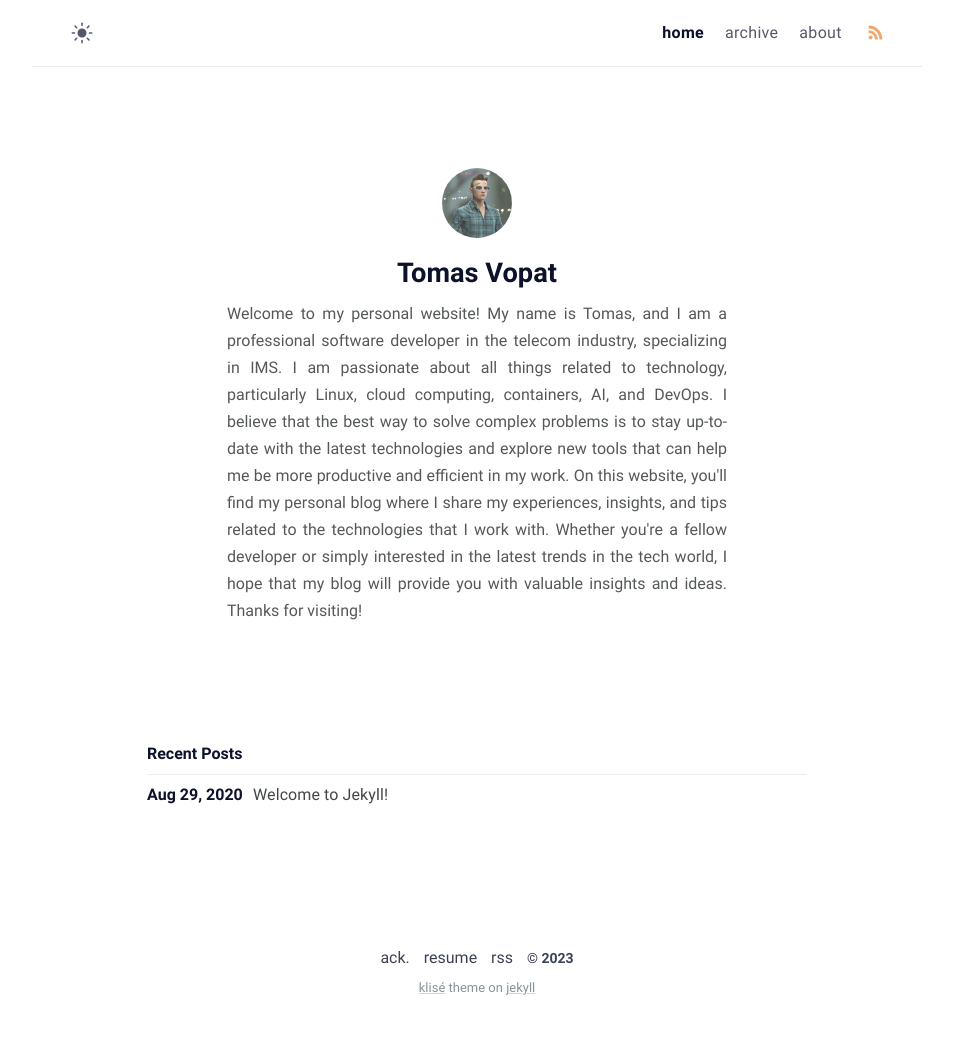
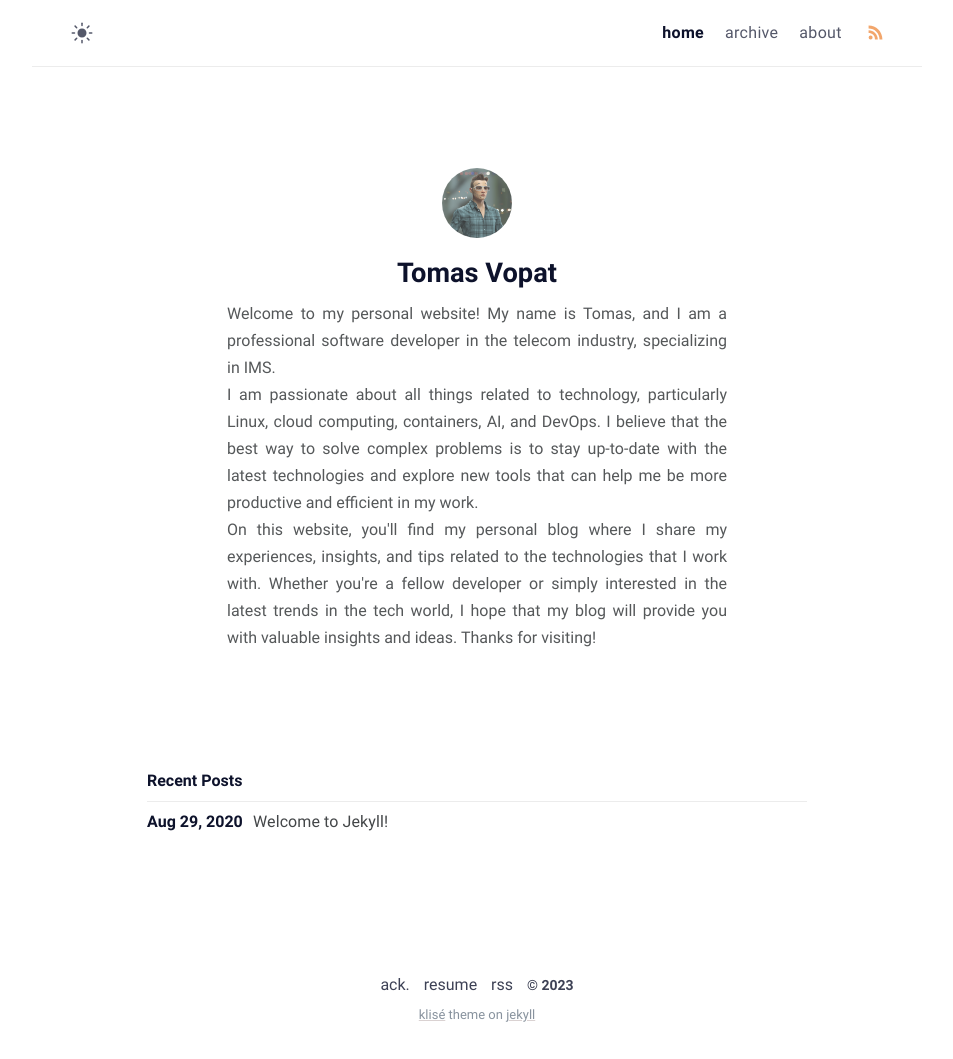
Before and after one commit to tomvopat/personal_webpage, a Jekyll site: the page built from data/index.md, in a window 1280 px wide. Shown: the whole page, without its empty margins (163-1116 px from the left). Built offline with Jekyll 4.4.1, drawn with Linux system fonts in a browser that asks for light colours; before the commit the page ends 1032 px from its top, so only the background shows below that.

Commit message:
Respect newline characters in bio

```diff
--- a/data/_includes/author.html
+++ b/data/_includes/author.html
@@ -5,5 +5,5 @@
     alt="{{ site.author.username }}"
   />
   <h2 class="author-name">{{ site.author.name }}</h2>
-  <p class="author-bio">{{ site.author.bio }}</p>
+  <p class="author-bio">{{ site.author.bio | newline_to_br }}</p>
 </div>
```
